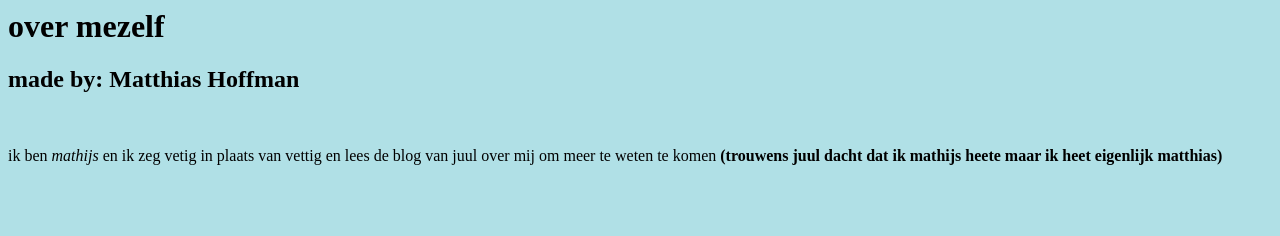
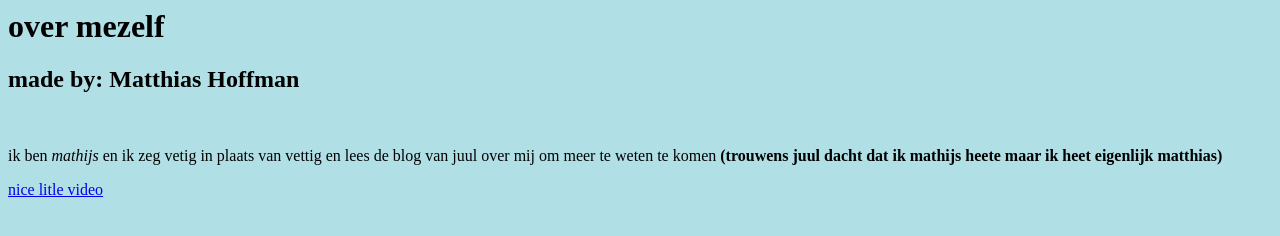
Before and after one commit to skoeliki/best-website-ever-, a plain HTML site: page index.html in a window 1280 px wide. Drawn offline with Linux system fonts and the light colour scheme.

Commit message:
Update index.html

```diff
--- a/index.html
+++ b/index.html
@@ -5,5 +5,6 @@
     <h2> made by: Matthias Hoffman </h2>
     <br/>
     <p> ik ben <i>mathijs </i> en ik zeg vetig in plaats van vettig en lees de blog van juul over mij om meer te weten te komen <b>(trouwens juul dacht dat ik mathijs heete maar ik heet eigenlijk matthias)</b> </p>
+    <a href="https://www.youtube.com/watch?v=8EMy_ZGAdU0">nice litle video</a>
   </body>
 </html>
```
